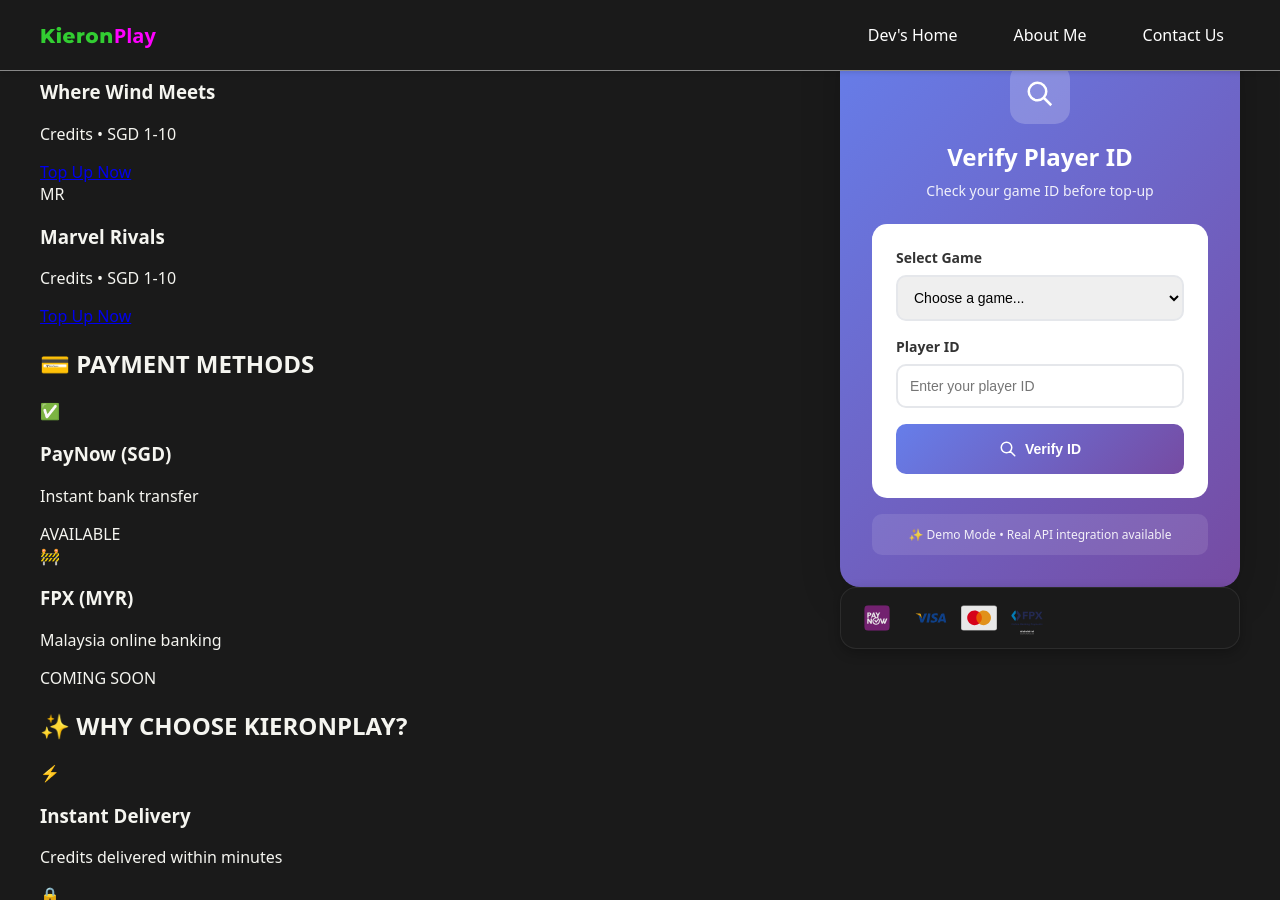
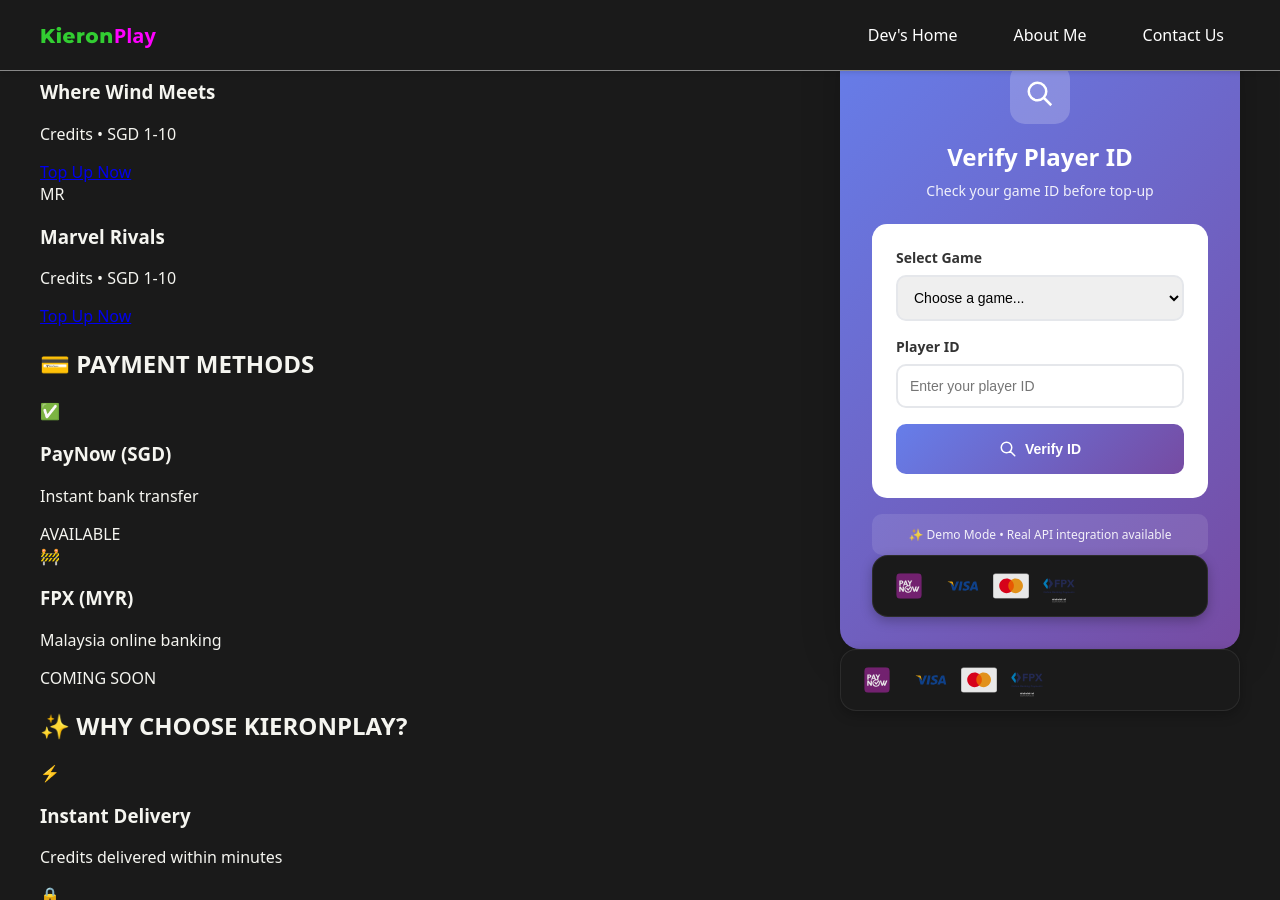
Before and after one commit to m33lucky-benny/kieron, a Jekyll site: the page built from index.md, in a window 1280 px wide and 900 px high, scrolled down 439 px. Built offline with Jekyll 4.4.1, drawn with Linux system fonts in a browser that asks for light colours.

Commit message:
Update index.md

```diff
--- a/index.md
+++ b/index.md
@@ -420,6 +420,9 @@
   <div class="checker-info">
     <p>✨ Demo Mode • Real API integration available</p>
   </div>
+   <div class="payment-bar-wrapper">
+    {% include payment.html %}
+  </div>
 </div>
 <!-- ✅ PAYMENT BAR (NOW VISIBLE) -->
   <div class="payment-bar-wrapper">
```
